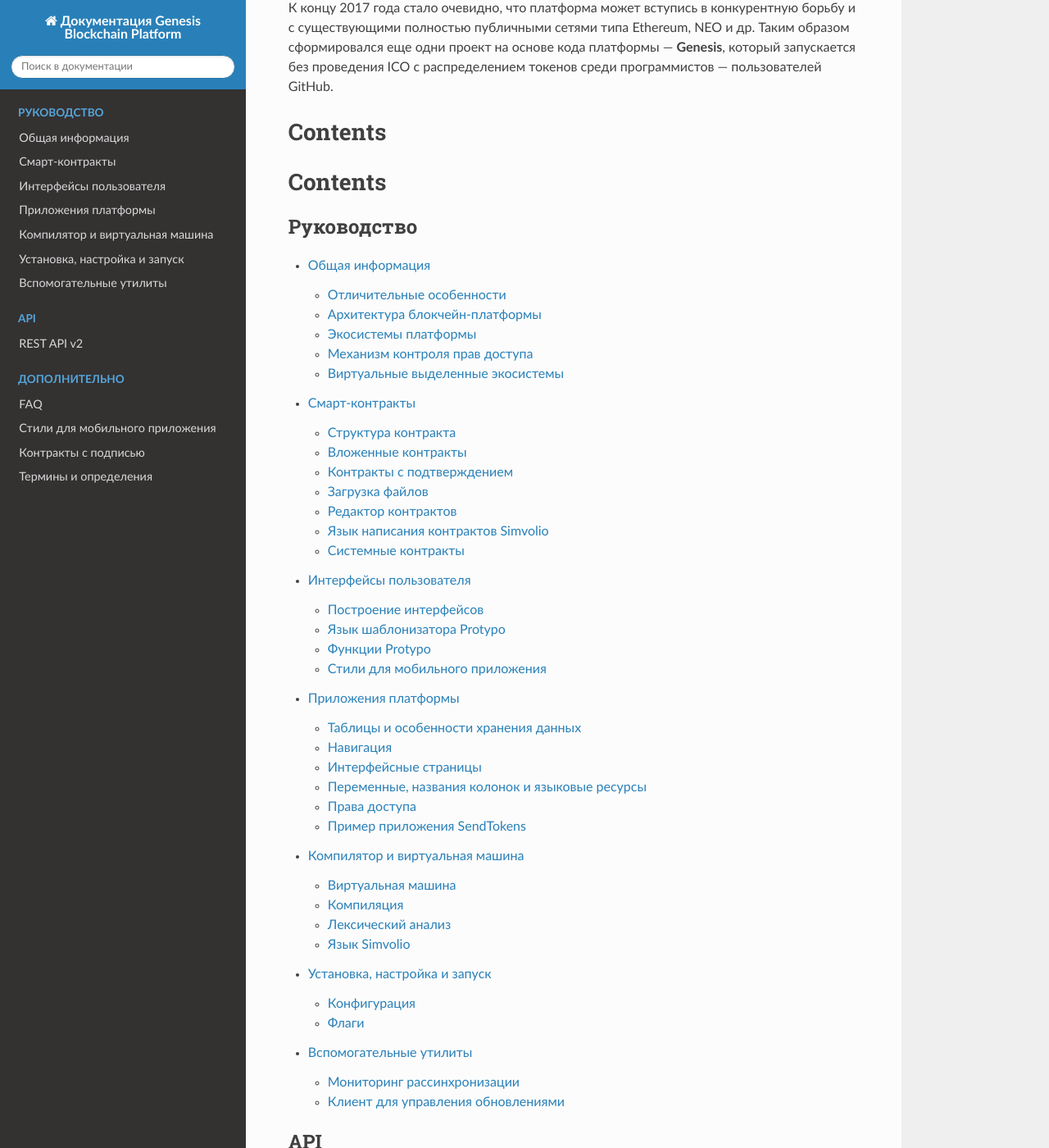
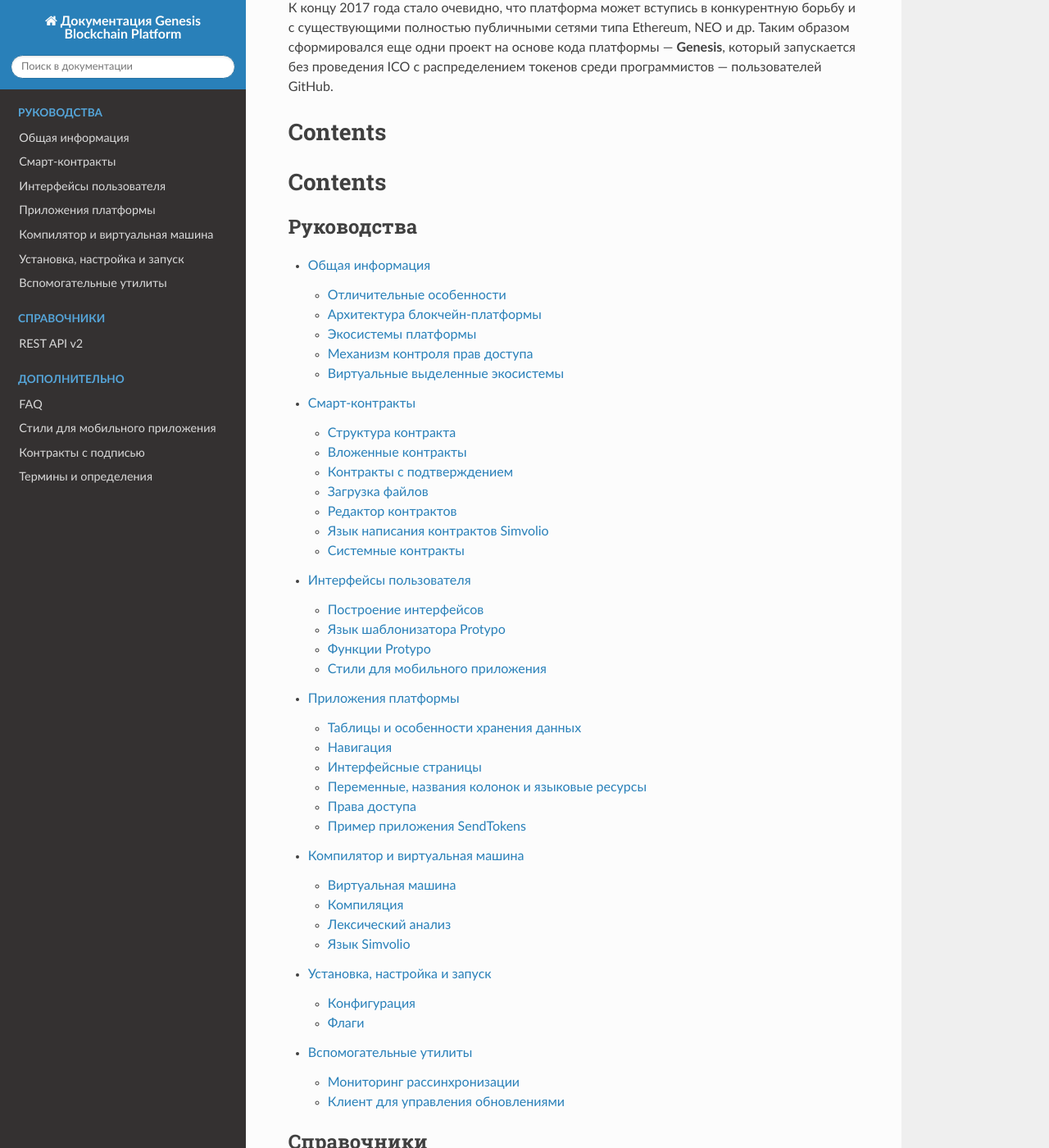
Before and after one commit to AplaProject/apla-docs-ru, a Sphinx documentation site: the page built from source/index.rst, in a window 1280 px wide and 1400 px high, scrolled down 1829 px. Shown: the whole window at 82% size. Built offline with Sphinx 7.4.7 and the Read the Docs theme 2.0.0, drawn with Linux system fonts in a browser that asks for light colours.

```diff
--- a/source/index.rst
+++ b/source/index.rst
@@ -67,7 +67,7 @@ Contents
 
 .. toctree::
    :maxdepth: 2
-   :caption: Руководство
+   :caption: Руководства
 
    introduction/what-is-Apla.rst
    introduction/script.rst
@@ -79,9 +79,9 @@ Contents
 
 .. toctree::
    :maxdepth: 2
-   :caption: API
+   :caption: Справочники
 
-   introduction/api2.rst
+   reference/api2.rst
 .. introduction/exchangeapi.rst
 
 .. toctree::
```
Also changed, not shown: source/reference/api2.rst (renamed from source/introduction/api2.rst).
